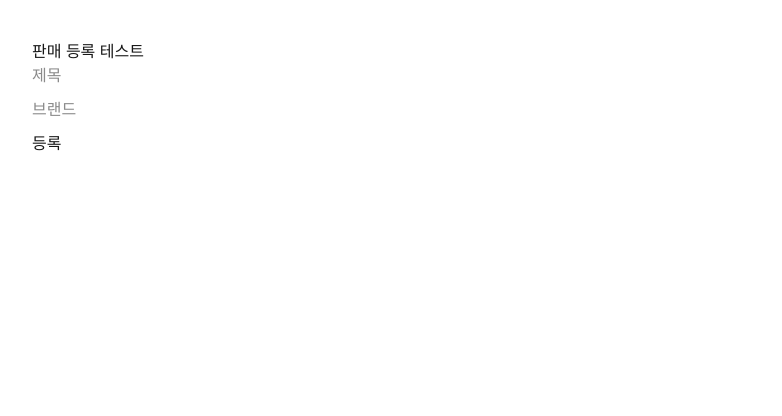
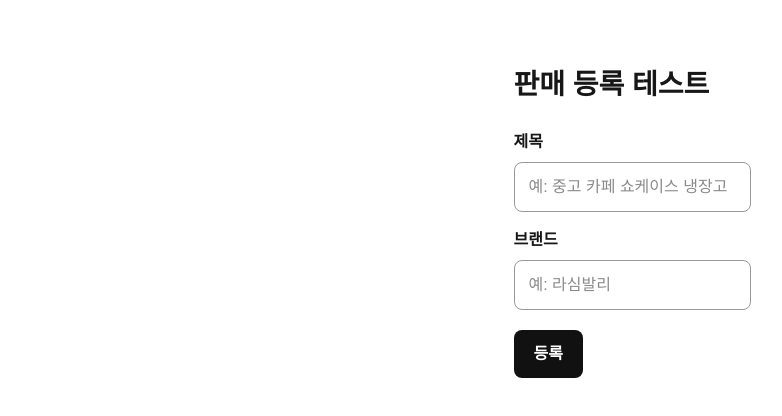
Before and after one commit to sjglobal-debug/k-cafe, a Next.js app: page /sell in a window 1280 px wide. Shown: the top 416 px of the page, without its empty margins (8-790 px from the left). Built offline with nearby package versions, Linux system fonts and the light colour scheme.

Commit message:
Update page.tsx

```diff
--- a/app/sell/page.tsx
+++ b/app/sell/page.tsx
@@ -10,7 +10,7 @@ export default function SellPage() {
 
   const handleSubmit = async () => {
     if (!title.trim()) {
-      alert("제목 입력하세요");
+      alert("제목을 입력하세요.");
       return;
     }
 
@@ -22,34 +22,84 @@ export default function SellPage() {
       });
 
       alert("등록 완료!");
-
       setTitle("");
       setBrand("");
     } catch (error) {
       console.error(error);
-      alert("에러 발생");
+      alert("저장 중 오류가 발생했습니다.");
     }
   };
 
   return (
-    <div style={{ padding: 40 }}>
-      <h1>판매 등록 테스트</h1>
+    <div
+      style={{
+        maxWidth: 700,
+        margin: "40px auto",
+        padding: 24,
+        fontFamily: "Arial, sans-serif",
+      }}
+    >
+      <h1 style={{ fontSize: 28, fontWeight: 700, marginBottom: 24 }}>
+        판매 등록 테스트
+      </h1>
 
+      <div style={{ marginBottom: 16 }}>
+        <label
+          style={{ display: "block", marginBottom: 8, fontWeight: 600 }}
+        >
+          제목
+        </label>
         <input
-        placeholder="제목"
+          placeholder="예: 중고 카페 쇼케이스 냉장고"
           value={title}
           onChange={(e) => setTitle(e.target.value)}
-        style={{ display: "block", marginBottom: 10 }}
+          style={{
+            width: "100%",
+            padding: "12px 14px",
+            border: "1px solid #999",
+            borderRadius: 8,
+            fontSize: 16,
+            boxSizing: "border-box",
+          }}
         />
+      </div>
 
+      <div style={{ marginBottom: 20 }}>
+        <label
+          style={{ display: "block", marginBottom: 8, fontWeight: 600 }}
+        >
+          브랜드
+        </label>
         <input
-        placeholder="브랜드"
+          placeholder="예: 라심발리"
           value={brand}
           onChange={(e) => setBrand(e.target.value)}
-        style={{ display: "block", marginBottom: 10 }}
+          style={{
+            width: "100%",
+            padding: "12px 14px",
+            border: "1px solid #999",
+            borderRadius: 8,
+            fontSize: 16,
+            boxSizing: "border-box",
+          }}
         />
+      </div>
 
-      <button onClick={handleSubmit}>등록</button>
+      <button
+        onClick={handleSubmit}
+        style={{
+          padding: "12px 20px",
+          backgroundColor: "#111",
+          color: "#fff",
+          border: "none",
+          borderRadius: 8,
+          fontSize: 16,
+          fontWeight: 700,
+          cursor: "pointer",
+        }}
+      >
+        등록
+      </button>
     </div>
   );
 }
```
Lines whose indentation alone changed are shown as unchanged.
